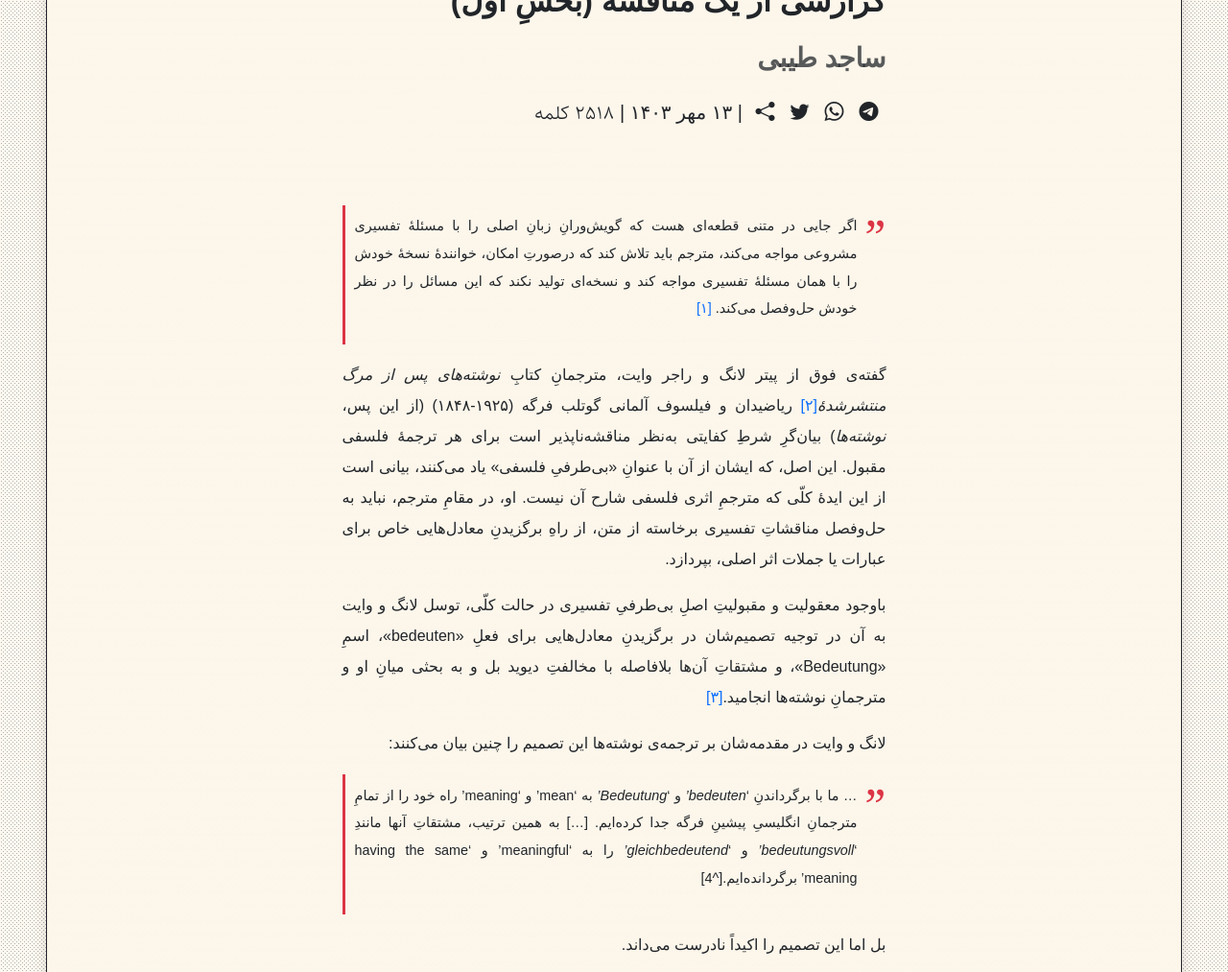
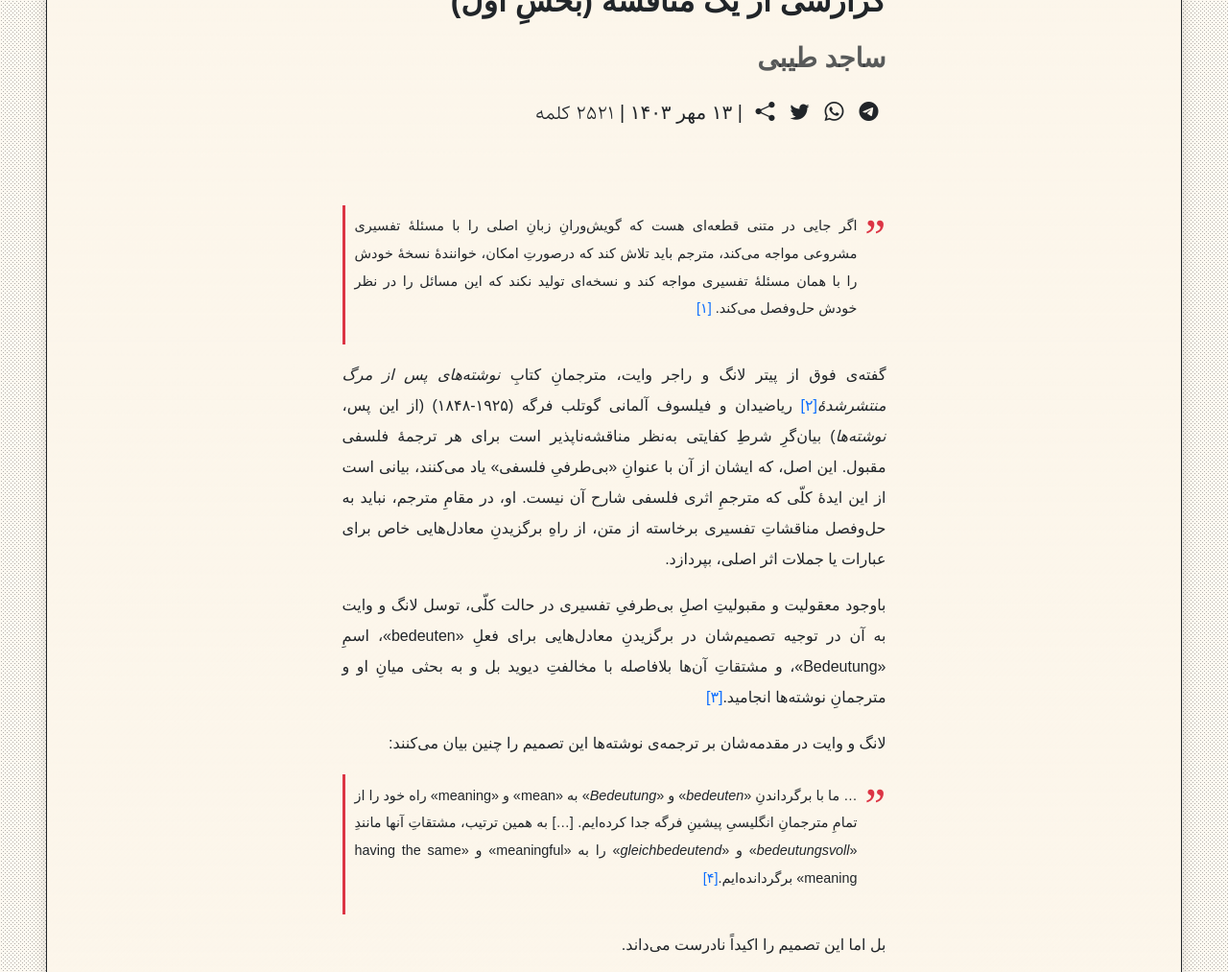
Before and after one commit to phicudemy/phicudemy.github.io, a Jekyll site: the page built from _posts/2024-06-22-fregebedeutung1.md, in a window 1280 px wide and 1400 px high, scrolled down 285 px. Shown: the part 157-1170 px from the top of the window at 96% size. Built offline with Jekyll 4.4.1, drawn with Linux system fonts in a browser that asks for light colours; some web fonts are replaced; comment, search, counter and statistics services are not loaded.

Commit message:
TinaCMS content update

```diff
--- a/_posts/2024-06-22-fregebedeutung1.md
+++ b/_posts/2024-06-22-fregebedeutung1.md
@@ -21,7 +21,7 @@ tags:
 باوجود معقولیت و مقبولیتِ اصلِ بی‌طرفیِ تفسیری در حالت کلّی، توسل لانگ و وایت به آن در توجیه تصمیم‌شان در برگزیدنِ معادل‌هایی برای فعلِ  «bedeuten»، اسمِ «Bedeutung»، و مشتقاتِ آن‌ها بلافاصله با مخالفتِ دیوید بل و به بحثی میانِ او و مترجمانِ نوشته‌ها انجامید.[\[۳\]](#fn-3){:.fnref #fnref-3}
 
  لانگ و وایت در مقدمه‌شان بر ترجمه‌ی نوشته‌ها این تصمیم را چنین بیان می‌کنند:
-> … ما با برگرداندنِ ‘_bedeuten’‌_ و ‘_Bedeutung’_ به ‘mean’‌ و ‘meaning’ راه خود را از تمامِ مترجمانِ انگلیسیِ پیشینِ فرگه جدا کرده‌ایم. [...] به همین ترتیب، مشتقاتِ آنها مانندِ ‘_bedeutungsvoll’_ و ‘_gleichbedeutend’_ را به ‘meaningful’‌ و ‘having the same meaning’‌ برگردانده‌ایم.[^4]
+> … ما با برگرداندنِ «*bedeuten*» و «*Bedeutung*» به «mean» و «meaning» راه خود را از تمامِ مترجمانِ انگلیسیِ پیشینِ فرگه جدا کرده‌ایم. [...] به همین ترتیب، مشتقاتِ آنها مانندِ «*bedeutungsvoll*» و «*gleichbedeutend*» را به «meaningful» و «having the same meaning» برگردانده‌ایم.[\[۴\]](#fn-4){:.fnref #fnref-4}
 
 بل اما این تصمیم را اکیداً نادرست می‌داند.
 
@@ -66,7 +66,6 @@ tags:
 
 ***
 [\[۱\]](#fnref-1){:#fn-1} نگاه کنید به:
-
 <p dir = ltr>Long, Peter & White, Roger (1980). “On the Translation of Frege’s Bedeutung: A Reply to Dr. Bell,” <i>Analysis</i> 40(4): 196–202, p. 196. </p>
 
 [\[۲\]](#fnref-2){:#fn-2} مشخصاتِ کاملِ این اثر:
@@ -75,6 +74,7 @@ tags:
 [\[۳\]](#fnref-3){:#fn-3} مشخصاتِ نقدِ دیوید بل و پاسخِ مترجمانِ *نوشته‌ها* از این قرار است:
 <p dir="ltr">Bell, David (1980). “On the translation of Frege’s Bedeutung,” <i>Analysis<i> 40(4):191-195. </p>
 <p dir="ltr">Long, Peter & White, Roger (1980). “On the Translation of Frege’s Bedeutung: A Reply to Dr. Bell,” <i>Analysis</i> 40(4): 196 - 202.</p>
+
 [^4]: Long, P. & R. White (1979) “Translators’ Preface,’ in G. Frege (1979)  _Posthumous Writings_, p. VI.
 [^5]: برای سادگی بحث، در ادامه اغلب تنها از اسمِ ‘Bedeutung’ بحث خواهم کرد. اما آن‌چه گفته می‌شود را می‌توان، با جرح‌وتعدیلِ لازم، به فعلِ ‘bedeuten’ و دیگر مشتقاتِ این واژه‌ها تعمیم داد.
 [^6]: بحث و جدل‌ها درباره‌ی ترجمه‌ی این اصطلاح در آثار فرگه تا همین امروز ادامه داشته و ماجرایی دارد بسیار گسترده‌تر از مناقشه‌ی میانِ بل و مترجمانِ نوشته‌ها، که این یادداشت بر آن متمرکز است. برای شرحی مفصل از این ماجرا، بنگرید به:
```
